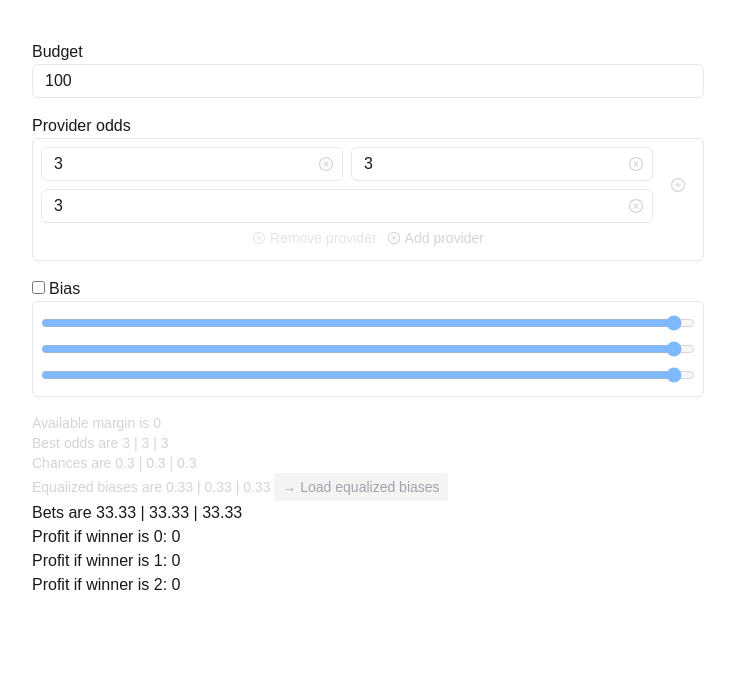
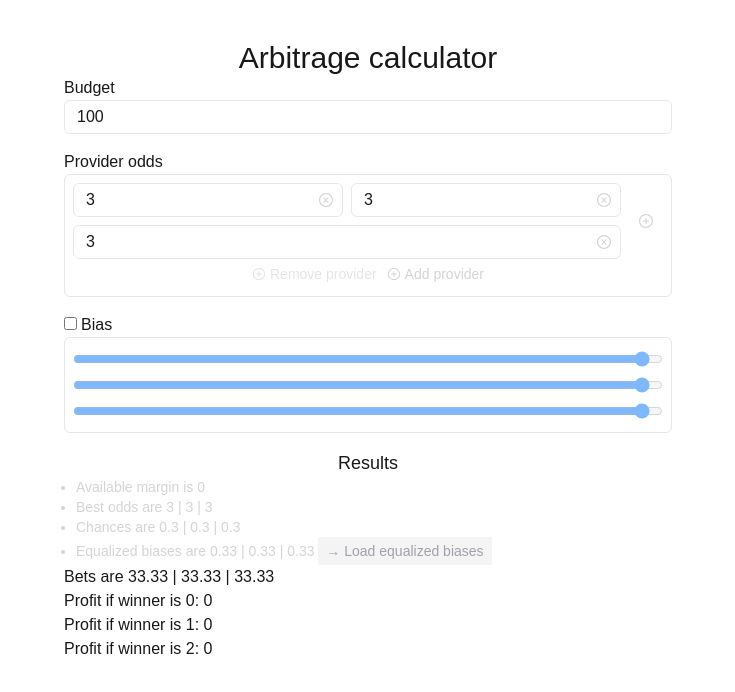
Before and after one commit to nydelic/arbitrage-calculator, a Next.js app: page / in a window 1280 px wide. Shown: the top 692 px of the page, without its empty margins (272-1007 px from the left). Built offline with nearby package versions, Linux system fonts and the light colour scheme.

Commit message:
fix: work on schemantics

```diff
--- a/pages/index.tsx
+++ b/pages/index.tsx
@@ -12,10 +12,10 @@ const Home: NextPage = () => {
   return (
     <>
       <Head>
-        <title>Nydelic</title>
+        <title>Arbitrage calculator</title>
         <link rel="icon" href="/favicon.ico" />
       </Head>
-      <div className="mx-auto max-w-2xl py-10">
+      <div className="mx-auto max-w-2xl py-10 px-8">
         <FormProvider {...arbitrageForm}>
           <ArbitrageForm />
           <ArbitrageCalculationsErrorBoundary>
--- a/src/components/arbitrage/ArbitrageCalculations.tsx
+++ b/src/components/arbitrage/ArbitrageCalculations.tsx
@@ -30,16 +30,18 @@ function ArbitrageCalculations({}: ArbitrageCalculationsProps) {
 
   return (
     <div>
-      <p className="text-zinc-300 text-sm">
+      <h2 className="text-center text-lg">Results</h2>
+      <ul className="list-disc ml-3">
+        <li className="text-zinc-300 text-sm">
           Available margin is {MathRound(availableWinMargin, 2)}
-      </p>
-      <p className="text-zinc-300 text-sm">
+        </li>
+        <li className="text-zinc-300 text-sm">
           Best odds are {MathRoundList(bestOdds, 1).join(" | ")} <br />
-      </p>
-      <p className="text-zinc-300 text-sm">
+        </li>
+        <li className="text-zinc-300 text-sm">
           Chances are {MathRoundList(chances, 1).join(" | ")} <br />
-      </p>
-      <p className="text-zinc-300 text-sm">
+        </li>
+        <li className="text-zinc-300 text-sm">
           Equalized biases are {MathRoundList(equalizedBiases, 2).join(" | ")}{" "}
           <button
             type="button"
@@ -56,7 +58,8 @@ function ArbitrageCalculations({}: ArbitrageCalculationsProps) {
           >
             → Load equalized biases
           </button>
-      </p>
+        </li>
+      </ul>
       Bets are {MathRoundList(betsToTake, 2).join(" | ")} <br />
       {profits.map((profit, winnerIndex) => (
         <Fragment key={winnerIndex}>
--- a/src/components/arbitrage/ArbitrageCalculationsErrorBoundary.tsx
+++ b/src/components/arbitrage/ArbitrageCalculationsErrorBoundary.tsx
@@ -35,7 +35,7 @@ class ArbitrageCalculationsErrorBoundary extends Component<
     if (this.state.hasError) {
       return (
         <>
-          <h1>Something went wrong.</h1>
+          <h2>Something went wrong.</h2>
           <button
             type="button"
             onClick={() => this.setState({ hasError: false })}
--- a/src/components/arbitrage/ArbitrageForm.tsx
+++ b/src/components/arbitrage/ArbitrageForm.tsx
@@ -25,6 +25,7 @@ function ArbitrageForm({}: ArbitrageFormProps) {
 
   return (
     <form className="mb-4">
+      <h1 className="text-center text-3xl">Arbitrage calculator</h1>
       <div className="mb-4">
         <Input
           label="Budget"
--- a/src/components/arbitrage/ArbitrageOddFields.tsx
+++ b/src/components/arbitrage/ArbitrageOddFields.tsx
@@ -30,7 +30,7 @@ function ArbitrageOddFields({ providerIndex }: ArbitrageOddFieldsProps) {
   });
   return (
     <div className="relative flex">
-      <div className="overflow-auto w-full">
+      <div className="overflow-hidden w-full">
         <div className="flex flex-wrap -m-1">
           {providedOddFields.map((providedOddField, oIndex) => (
             <div
@@ -48,6 +48,7 @@ function ArbitrageOddFields({ providerIndex }: ArbitrageOddFieldsProps) {
                         required: "This value is required and cannot be empty",
                       }
                     )}
+                    min="0"
                     type="number"
                     placeholder="enter odd"
                   />
```
Lines whose indentation alone changed are shown as unchanged.
